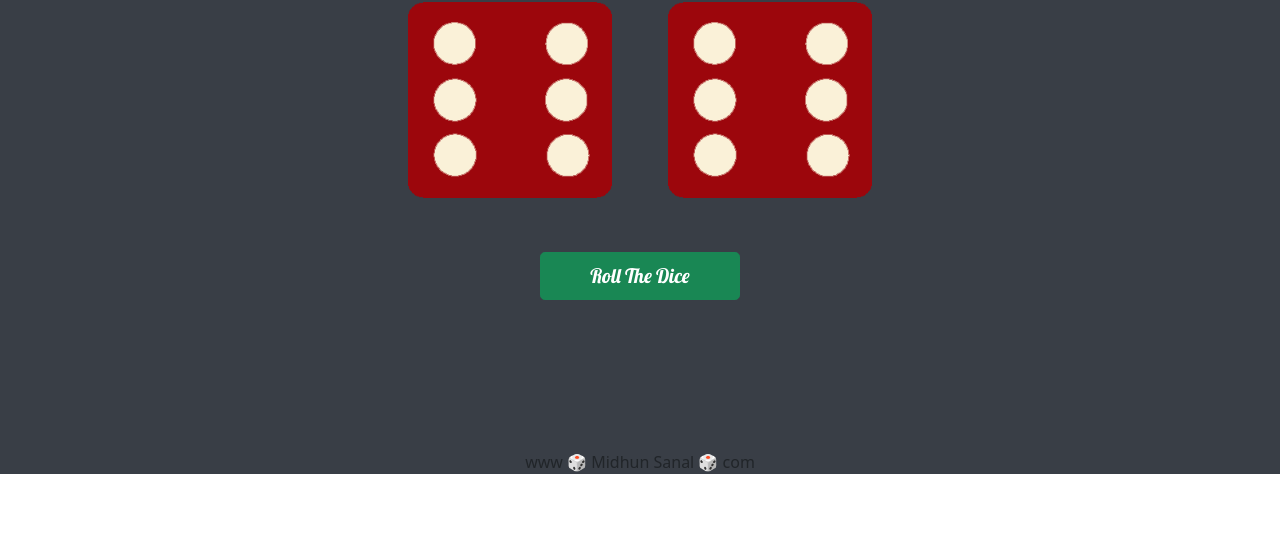
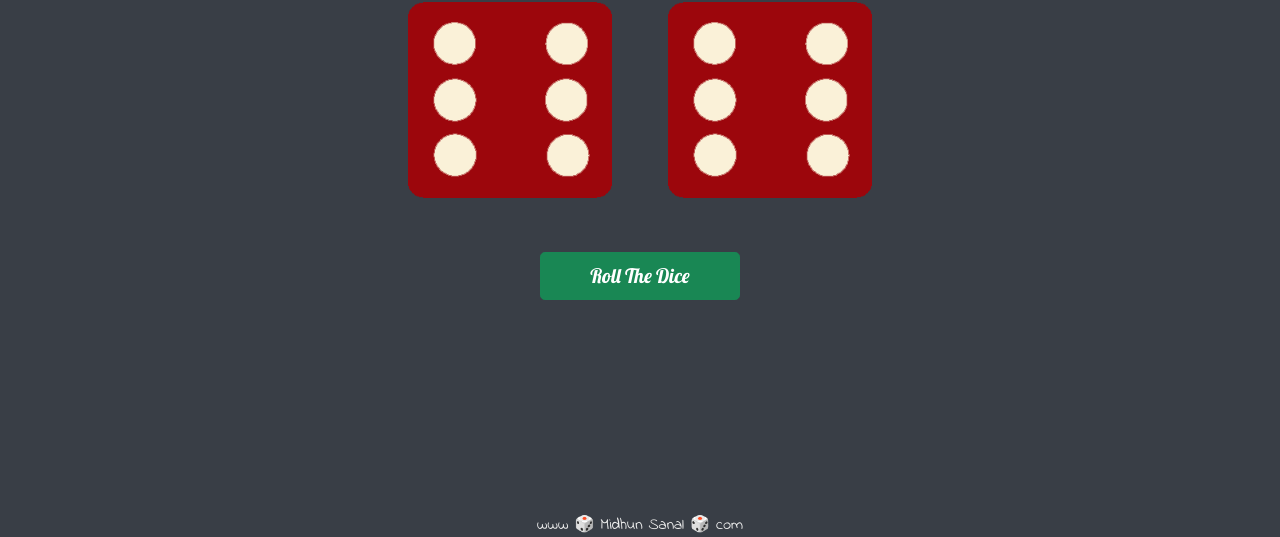
Before and after one commit to Midhunsanal/Dice-game, a plain HTML site: page index.html in a window 1280 px wide. Shown: the part 278-815 px from the top of the page. Drawn offline with nearby package versions, Linux system fonts and the light colour scheme.

Commit message:
class added

```diff
--- a/index.html
+++ b/index.html
@@ -28,7 +28,7 @@
 
 
       </div>
-      <div>
+      <div class="footer">
         www 🎲 Midhun Sanal 🎲 com
       </div>
     </div>
--- a/styles.css
+++ b/styles.css
@@ -44,7 +44,7 @@ img {
   width: 80%;
 }
 
-footer {
+.footer {
   margin-top: 5%;
   color: #EEEEEE;
   text-align: center;
```
